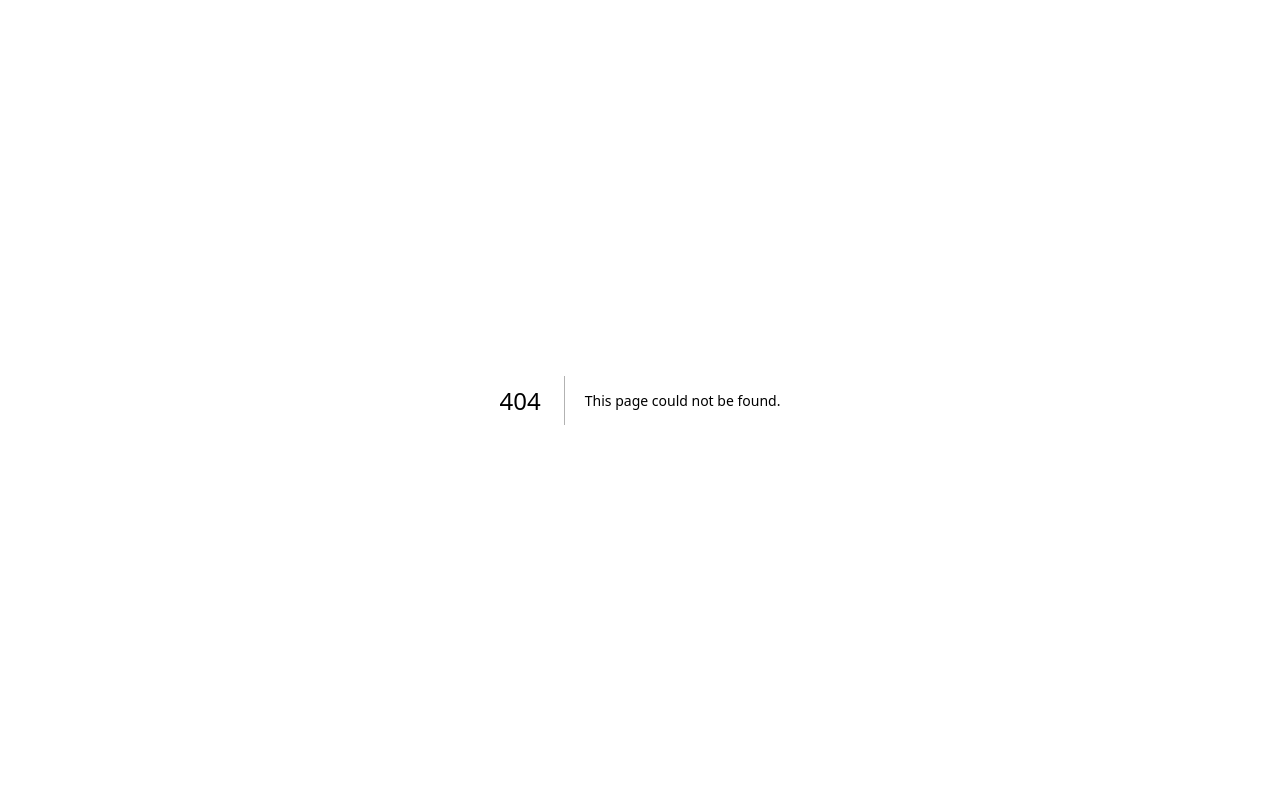
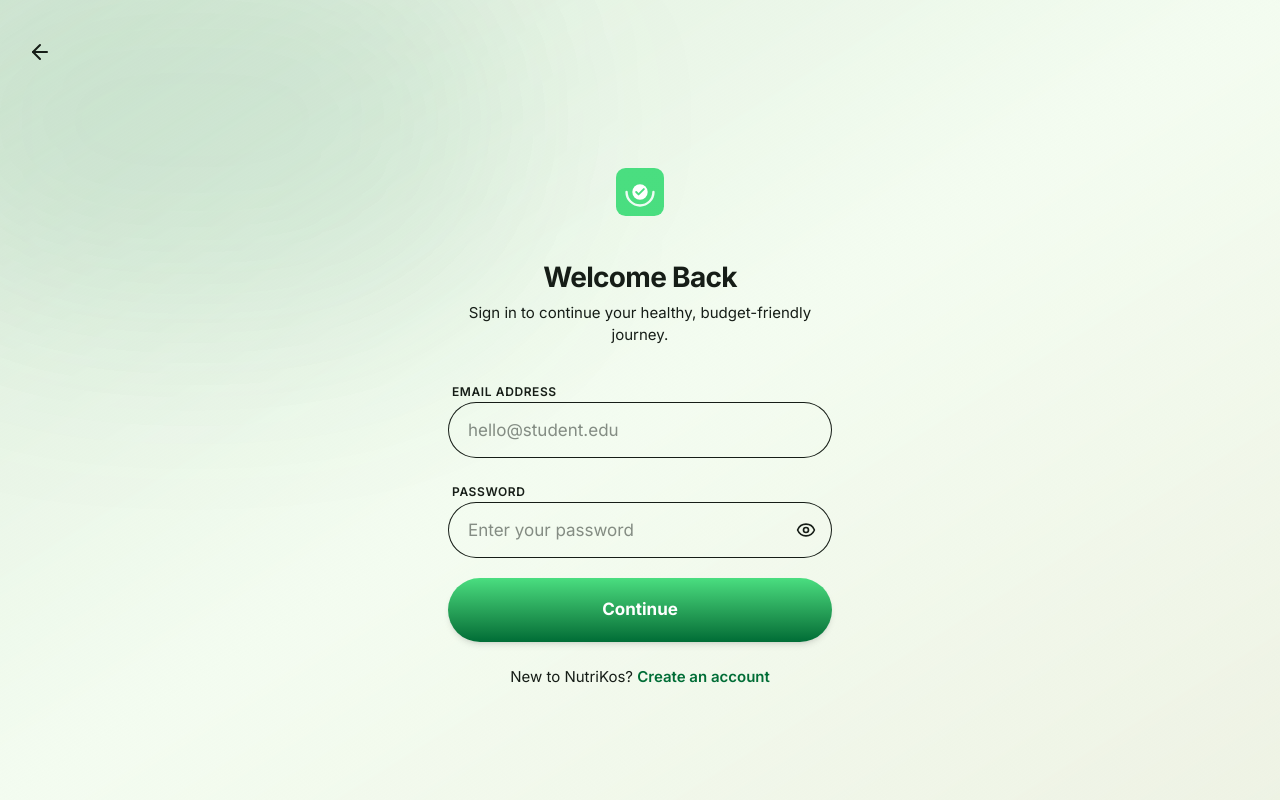
Before and after one commit to Notron-cmd/EconoMeal, a Next.js app in the folder apps/web/: page /login in a window 1280 px wide. Before the commit this address had no page. Built offline with nearby package versions, Linux system fonts and the light colour scheme.

Commit message:
add: login page between onboarding and financial-setup

```diff
--- /dev/null
+++ b/apps/web/src/app/login/page.tsx
@@ -0,0 +1,120 @@
+"use client"
+
+import { useState } from "react"
+import { ArrowLeft, Eye, EyeOff, Loader2 } from "lucide-react"
+import { useRouter } from "next/navigation"
+import { Button } from "@/components/ui/button"
+import { Logo } from "@/components/shared/Logo"
+
+export default function LoginPage() {
+  const router = useRouter()
+  const [loading, setLoading] = useState(false)
+  const [showPassword, setShowPassword] = useState(false)
+  const [form, setForm] = useState({ email: "", password: "" })
+
+  const handleChange = (field: string) => (e: React.ChangeEvent<HTMLInputElement>) => {
+    setForm((prev) => ({ ...prev, [field]: e.target.value }))
+  }
+
+  const handleSubmit = (e: React.FormEvent) => {
+    e.preventDefault()
+    setLoading(true)
+    setTimeout(() => {
+      setLoading(false)
+      router.push("/financial-setup")
+    }, 1500)
+  }
+
+  return (
+    <div className="relative min-h-screen flex flex-col bg-background">
+      <div className="fixed inset-0 z-0 bg-gradient-to-br from-primary/10 via-background to-secondary/5">
+        <div className="absolute -top-[10%] -left-[10%] w-[50%] h-[50%] rounded-full bg-primary/10 blur-[100px]" />
+        <div className="absolute -bottom-[10%] -right-[10%] w-[60%] h-[60%] rounded-full bg-primary-container/20 blur-[120px]" />
+      </div>
+
+      <div className="relative z-10 flex-1 flex flex-col px-5 py-8">
+        <button
+          onClick={() => router.back()}
+          className="w-fit p-2 rounded-full hover:bg-surface-container-high transition-colors"
+        >
+          <ArrowLeft className="w-6 h-6 text-on-surface-variant" />
+        </button>
+
+        <div className="flex-1 flex flex-col items-center justify-center max-w-sm mx-auto w-full">
+          <div className="w-20 h-20 rounded-2xl bg-surface-container-highest flex items-center justify-center mb-6">
+            <Logo className="w-12 h-12" />
+          </div>
+
+          <h1 className="text-[28px] font-bold text-on-surface tracking-tight mb-1">
+            Welcome Back
+          </h1>
+          <p className="text-[15px] text-on-surface-variant leading-[22px] mb-8 text-center">
+            Sign in to continue your healthy, budget-friendly journey.
+          </p>
+
+          <form className="w-full space-y-5" onSubmit={handleSubmit}>
+            <div className="space-y-2">
+              <label className="text-[12px] font-semibold text-on-surface-variant uppercase tracking-[0.05em] px-1">
+                Email Address
+              </label>
+              <input
+                type="email"
+                placeholder="hello@student.edu"
+                value={form.email}
+                onChange={handleChange("email")}
+                required
+                className="w-full h-[56px] px-5 rounded-xl bg-surface-container-low border-none ring-1 ring-inset ring-outline-variant focus:ring-2 focus:ring-primary text-[17px] transition-all placeholder:text-outline outline-none"
+              />
+            </div>
+
+            <div className="space-y-2">
+              <label className="text-[12px] font-semibold text-on-surface-variant uppercase tracking-[0.05em] px-1">
+                Password
+              </label>
+              <div className="relative">
+                <input
+                  type={showPassword ? "text" : "password"}
+                  placeholder="Enter your password"
+                  value={form.password}
+                  onChange={handleChange("password")}
+                  required
+                  className="w-full h-[56px] px-5 pr-14 rounded-xl bg-surface-container-low border-none ring-1 ring-inset ring-outline-variant focus:ring-2 focus:ring-primary text-[17px] transition-all placeholder:text-outline outline-none"
+                />
+                <button
+                  type="button"
+                  onClick={() => setShowPassword(!showPassword)}
+                  className="absolute right-4 top-1/2 -translate-y-1/2 text-on-surface-variant hover:text-on-surface transition-colors"
+                >
+                  {showPassword ? <EyeOff className="w-5 h-5" /> : <Eye className="w-5 h-5" />}
+                </button>
+              </div>
+            </div>
+
+            <Button
+              type="submit"
+              size="lg"
+              className="w-full text-[17px] font-bold"
+              disabled={loading}
+            >
+              {loading ? (
+                <Loader2 className="w-5 h-5 animate-spin" />
+              ) : (
+                "Continue"
+              )}
+            </Button>
+          </form>
+
+          <p className="mt-6 text-[15px] text-on-surface-variant">
+            New to NutriKos?{" "}
+            <button
+              onClick={() => router.push("/onboarding")}
+              className="text-primary font-semibold hover:underline"
+            >
+              Create an account
+            </button>
+          </p>
+        </div>
+      </div>
+    </div>
+  )
+}
--- a/apps/web/src/app/onboarding/page.tsx
+++ b/apps/web/src/app/onboarding/page.tsx
@@ -41,7 +41,7 @@ export default function OnboardingPage() {
 
   const handleNext = () => {
     if (isLast) {
-      router.push("/financial-setup")
+      router.push("/login")
     } else {
       setStep((s) => s + 1)
     }
@@ -59,7 +59,7 @@ export default function OnboardingPage() {
           <Logo className="w-10 h-10" />
           {!isLast && (
             <button
-              onClick={() => router.push("/financial-setup")}
+              onClick={() => router.push("/login")}
               className="text-sm font-semibold text-on-surface-variant"
             >
               SKIP
```
